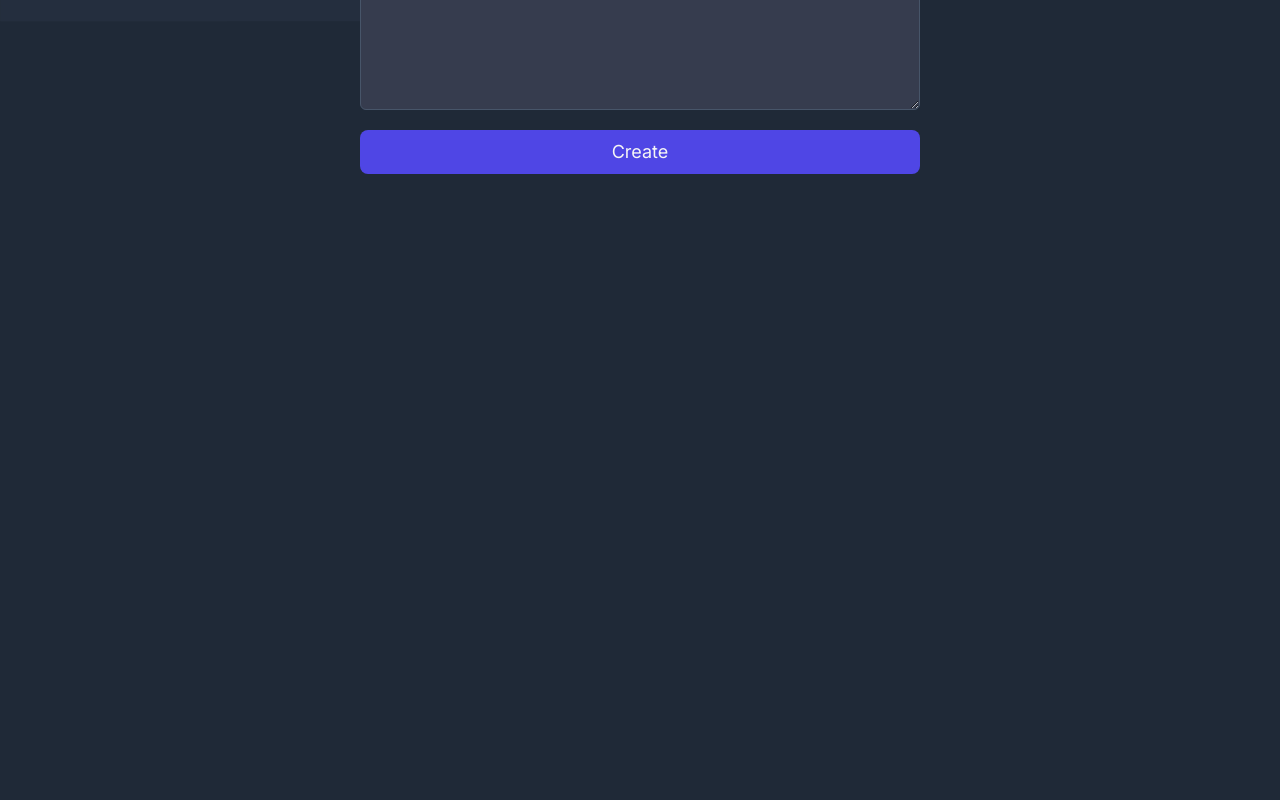
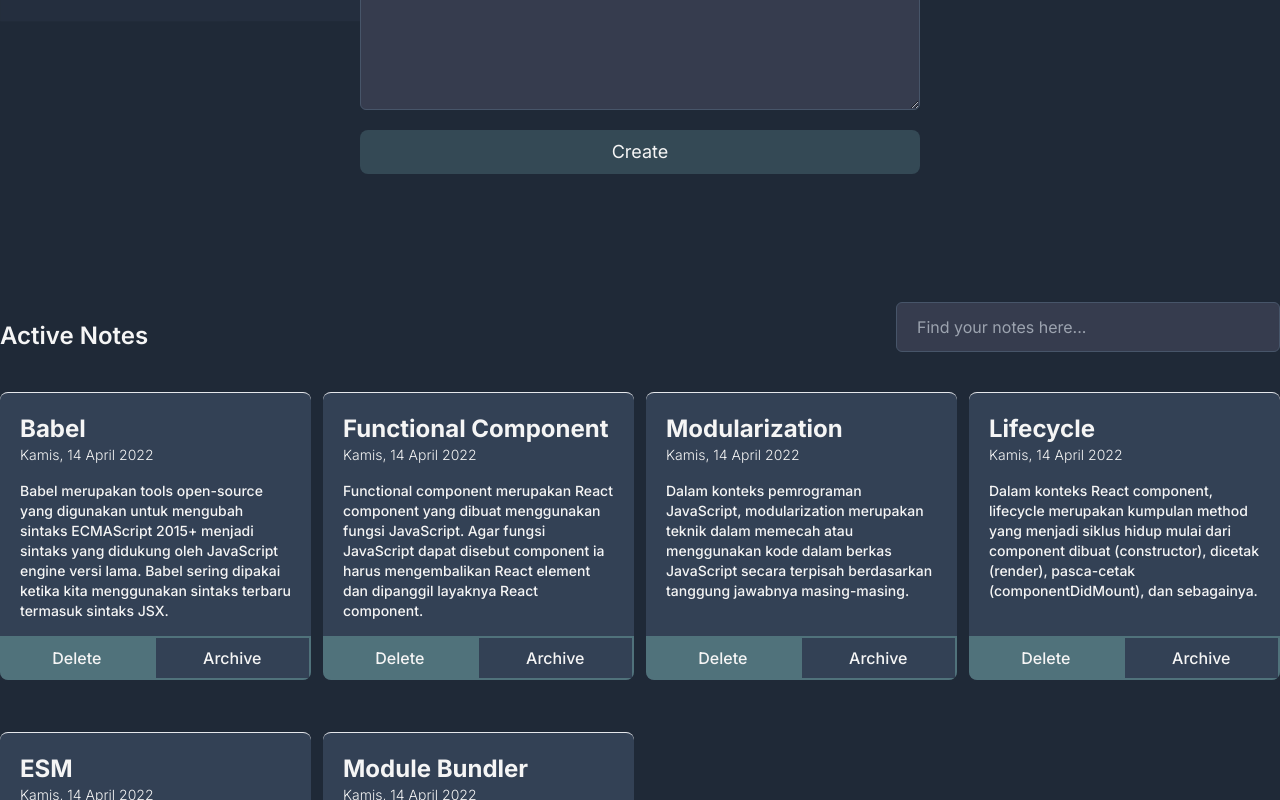
Before and after one commit to Eunlip/HeNotes, a React (Vite) app: page / in a window 1280 px wide. Shown: the part 1100-1900 px from the top of the page. Before the commit the page ends 1600 px from the top, so only its background shows below. Built offline with nearby package versions, Linux system fonts and the light colour scheme.

Commit message:
mainSection in desktop is done

```diff
--- a/src/App.jsx
+++ b/src/App.jsx
@@ -1,14 +1,96 @@
-// import Footer from './layout/Footer';
+import { Component } from 'react';
 import Header from './layout/Header';
 import MainSection from './layout/MainSection';
+import { getInitialData } from './utils';
+// import Footer from './layout/Footer';
 
-function App() {
-	return (
-		<div className='container w-screen h-screen mx-auto 2xl:px-14 font-Inter'>
-			<Header />
-			<MainSection />
-		</div>
-	);
+class App extends Component {
+	constructor(props) {
+		super(props);
+
+		this.state = {
+			notes: getInitialData(),
+			searchKeywords: '',
+			archivedNotes: [],
+		};
+
+		this.onDeleteHandler = this.onDeleteHandler.bind(this);
+		this.onArchiveHandler = this.onArchiveHandler.bind(this);
+		this.onAddNote = this.onAddNote.bind(this);
+		this.onSearchHandler = this.onSearchHandler.bind(this);
+		this.filteredNotes = this.filteredNotes.bind(this);
+	}
+
+	onDeleteHandler(id) {
+		const notes = this.state.notes.filter((note) => note.id !== id);
+		const archivedNotes = this.state.archivedNotes.filter((note) => note.id !== id);
+
+		this.setState({ notes, archivedNotes });
+	}
+
+	onArchiveHandler(id) {
+		const moveToArchive = this.state.notes.find((note) => note.id === id);
+		const undoArchive = this.state.archivedNotes.find((note) => note.id === id);
+
+		if (moveToArchive) {
+			this.setState((prevState) => ({
+				notes: this.state.notes.filter((note) => note.id !== id),
+				archivedNotes: [...prevState.archivedNotes, moveToArchive],
+			}));
+		} else if (undoArchive) {
+			this.setState((prevState) => ({
+				notes: [...prevState.notes, undoArchive],
+				archivedNotes: this.state.archivedNotes.filter((note) => note.id !== id),
+			}));
+		} else {
+			return;
+		}
+	}
+
+	onAddNote({ title, body, archived }) {
+		const newNote = {
+			id: +new Date(),
+			title,
+			body,
+			createdAt: new Date().toISOString(),
+			archived,
+		};
+
+		this.setState((prevState) => ({
+			notes: [...prevState.notes, newNote],
+		}));
+	}
+
+	onSearchHandler(value) {
+		this.setState({ searchKeywords: value });
+	}
+
+	filteredNotes(notes, searchKeywords) {
+		return notes.filter((note) => {
+			const title = note.title.toLowerCase();
+			const keywords = searchKeywords.toLowerCase();
+
+			return title.includes(keywords);
+		});
+	}
+
+	render() {
+		const { notes, archivedNotes, searchKeywords } = this.state;
+
+		return (
+			<div className='container w-screen h-screen mx-auto 2xl:px-14 font-Inter'>
+				<Header />
+				<MainSection
+					notes={this.filteredNotes(notes, searchKeywords)}
+					archivedNotes={this.filteredNotes(archivedNotes, searchKeywords)}
+					addNote={this.onAddNote}
+					onDelete={this.onDeleteHandler}
+					onArchive={this.onArchiveHandler}
+					onSearch={this.onSearchHandler}
+				/>
+			</div>
+		);
+	}
 }
 
 export default App;
--- a/src/components/ArchiveButton.jsx
+++ b/src/components/ArchiveButton.jsx
@@ -2,9 +2,7 @@ export default function ArchiveButton({ id, children, onArchive }) {
 	return (
 		<button
 			onClick={() => onArchive(id)}
-			className={`rounded-lg py-2 ${
-				children === 'UnArchive' ? 'px-[21px]' : 'px-8'
-			} text-[#F5F5F5] bg-[#2563EB]`}
+			className={`font-medium py-2 px-10 right-0 w-screen text-neutral-100 bg-transparent border-[#50727B]  border-2`}
 		>
 			{children}
 		</button>
--- a/src/components/DeleteButton.jsx
+++ b/src/components/DeleteButton.jsx
@@ -1,6 +1,9 @@
 export default function DeleteButton({ id, onDelete }) {
 	return (
-		<button onClick={() => onDelete(id)} className='rounded-lg py-2 px-8 text-[#F5F5F5] bg-red-500'>
+		<button
+			onClick={() => onDelete(id)}
+			className='font-medium py-2 w-screen px-10 text-neutral-100 bg-[#50727B]'
+		>
 			Delete
 		</button>
 	);
--- a/src/components/NoteInput.jsx
+++ b/src/components/NoteInput.jsx
@@ -18,13 +18,12 @@ class NoteInput extends Component {
 	}
 
 	onTitleChange(e) {
-		let charLimit = MAX_LENGTH - e.target.value.length;
-
-		if (charLimit < 0) charLimit = 0;
+		const { value } = e.target;
+		const charLimit = MAX_LENGTH - value.length;
 
 		this.setState({
-			title: e.target.value.slice(0, MAX_LENGTH),
-			charLimit: charLimit,
+			title: value.slice(0, MAX_LENGTH),
+			charLimit: charLimit < 0 ? 0 : charLimit,
 		});
 	}
 
@@ -73,7 +72,7 @@ class NoteInput extends Component {
 							value={this.state.body}
 							onChange={this.onBodyChange}
 						></textarea>
-						<button className='block rounded-lg mt-5 py-2 px-6 sm:w-[35rem] w-[22rem] text-sm sm:text-lg bg-indigo-600 text-[#F5F5F5] hover:bg-indigo-500'>
+						<button className='block rounded-lg mt-5 py-2 px-6 sm:w-[35rem] w-[22rem] text-sm sm:text-lg bg-[#344955] text-[#F5F5F5] hover:bg-[#3a515e]'>
 							Create
 						</button>
 					</div>
@@ -83,3 +82,5 @@ class NoteInput extends Component {
 	}
 }
 export default NoteInput;
+
+// 344955
--- a/src/components/NoteItem.jsx
+++ b/src/components/NoteItem.jsx
@@ -3,21 +3,19 @@ import ArchiveButton from './ArchiveButton';
 import { showFormattedDate } from '../utils';
 
 export default function NoteItem({ id, title, body, createdAt, onDelete, onArchive, isArchive }) {
-	const formattedDate = showFormattedDate(createdAt)
+	const formattedDate = showFormattedDate(createdAt);
 	return (
-		<div className='p-5 text-white rounded-lg border-t border-[#E5E7EB] w-[300px] bg-[#4E5762]'>
-			<div className='flex flex-col'>
+		<div className='relative p-5 pb-10 text-neutral-100 rounded-lg border-t border-[#E5E7EB] min-h-[18rem] max-h-[55rem] bg-[#334155] my-5 overflow-auto'>
+			<div className='flex flex-col position-relative'>
 				<h2 className='text-2xl font-bold'>{title}</h2>
 				<p className='text-sm font-light'>{formattedDate}</p>
-				<p className='my-4 text-[16px] font-medium'>
-					{body}
-				</p>
-				<div className='flex gap-4'>
-					<DeleteButton id={id} onDelete={onDelete}/>
-					<ArchiveButton id={id} onArchive={onArchive}>
-						{!isArchive ? 'Archive' : 'UnArchive'}
-					</ArchiveButton>
-				</div>
+				<div className='my-4 text-sm font-medium'>{body}</div>
+			</div>
+			<div className='absolute bottom-0 left-0 right-0 flex'>
+				<DeleteButton id={id} onDelete={onDelete} />
+				<ArchiveButton id={id} onArchive={onArchive}>
+					{!isArchive ? 'Archive' : 'UnArchive'}
+				</ArchiveButton>
 			</div>
 		</div>
 	);
--- /dev/null
+++ b/src/components/NoteList.jsx
@@ -0,0 +1,24 @@
+import NoteItem from './NoteItem';
+
+export default function NoteList({ notes, onDelete, onArchive, isArchive }) {
+	return (
+		<>
+			{notes.length ? (
+				<div className='grid items-baseline grid-cols-4 gap-3 mt-5'>
+					{notes.map((note) => (
+						<NoteItem
+							key={note.id}
+							id={note.id}
+							onDelete={onDelete}
+							onArchive={onArchive}
+							isArchive={isArchive}
+							{...note}
+						/>
+					))}
+				</div>
+			) : (
+				<p className='my-10 text-neutral-100'>No notes found</p>
+			)}
+		</>
+	);
+}
--- /dev/null
+++ b/src/components/SearchField.jsx
@@ -0,0 +1,34 @@
+import { Component } from 'react';
+
+class SearchField extends Component {
+	constructor(props) {
+		super(props);
+
+		this.state = {
+			keywords: '',
+		};
+
+		this.onSearchHandler = this.onSearchHandler.bind(this);
+	}
+
+	onSearchHandler(value) {
+		this.setState({ keywords: value });
+		this.props.onSearch(value);
+	}
+
+	render() {
+		return (
+			<div>
+				<input
+					className='px-5 py-3 sm:w-96 w-[22rem] rounded-md bg-[#363C4E] text-gray-200 focus:outline-none placeholder:text-gray-400 border border-slate-600'
+					type='text'
+					placeholder='Find your notes here...'
+					value={this.state.keywords}
+					onChange={(e) => this.onSearchHandler(e.target.value)}
+				/>
+			</div>
+		);
+	}
+}
+
+export default SearchField;
--- a/src/layout/Header.jsx
+++ b/src/layout/Header.jsx
@@ -1,6 +1,6 @@
 import { Link } from 'react-scroll';
 import logo from '../assets/images/logo.png';
-import heroImage from '../assets/images/image-6.png';
+import heroImage from '../assets/images/Illustration-hero.png';
 import rectangle from '../assets/images/rectangle-10.png';
 
 export default function Header() {
@@ -9,22 +9,20 @@ export default function Header() {
 			<img className='relative z-20 md:mx-0' src={logo} alt='brand logo' />
 			<div className='flex flex-col items-center justify-center md:flex-row md:justify-between'>
 				<div className='relative z-20 flex flex-col items-center gap-3 mt-10 md:items-start'>
-					<h1 className='text-center md:text-start text-4xl sm:text-5xl tracking-wide leading-snug sm:leading-normal font-semibold text-[#f5f5f5]'>
+					<h1 className='text-4xl font-semibold leading-snug tracking-wide text-center md:text-start sm:text-5xl sm:leading-normal text-neutral-100'>
 						Keep Your Ideas <br /> with HeNotes
 					</h1>
 					<p className='md:text-xl text-sm font-medium text-[#9ca3af]'>
 						Simplifying Note-Taking for You
 					</p>
-					<div className='mt-10'>
 					<Link
 						to='notesInput'
 						smooth={true}
 						duration={500}
-							className='cursor-pointer rounded-lg py-2 px-6 text-sm sm:text-lg bg-[#FFA000] text-[#F5F5F5] hover:bg-[#f1ae3a]'
+						className='mt-10 font-medium cursor-pointer rounded-lg py-2 px-6 text-sm sm:text-lg bg-[#608B8F] text-[#F5F5F5] hover:bg-[#68969a]'
 					>
 						Try Now !
 					</Link>
-					</div>
 				</div>
 				<img
 					className='relative right-0 z-10 mt-10 w-96 md:w-80 lg:w-auto'
@@ -38,3 +36,5 @@ export default function Header() {
 		</header>
 	);
 }
+
+// 608B8F
--- a/src/layout/MainSection.jsx
+++ b/src/layout/MainSection.jsx
@@ -1,16 +1,31 @@
 import NoteInput from '../components/NoteInput';
 import rectangleMain from '../assets/images/rectangle-main.png';
+import SearchField from '../components/SearchField';
+import NoteList from '../components/NoteList';
 
-export default function MainSection() {
+export default function MainSection({ notes, addNote, onDelete, onArchive, archivedNotes, isArchive ,onSearch }) {
 	return (
 		<main id='notesInput' className='container h-screen py-10 md:py-60 xl:py-1'>
 			<img className='absolute left-0 z-0' src={rectangleMain} alt='' />
-			<div className='relative z-10'>
-				<h2 className='z-20 mt-10 text-2xl font-bold text-center text-white sm:text-4xl'>
+			<section className='relative z-10 '>
+				<h2 className='z-20 mt-10 text-2xl font-bold text-center text-neutral-100 sm:text-4xl'>
 					Make your notes below
 				</h2>
-				<NoteInput />
-			</div>
+				<NoteInput addNote={addNote}/>
+			</section>
+			<section className='flex flex-col gap-10 my-32 '>
+				<div>
+					<div className='flex flex-col-reverse items-end justify-between sm:flex-row'>
+						<h3 className='text-2xl font-semibold text-neutral-100'>Active Notes</h3>
+						<SearchField onSearch={onSearch} />
+					</div>
+					<NoteList notes={notes} onDelete={onDelete} onArchive={onArchive} isArchive={isArchive}/>
+				</div>
+				<div>
+					<h3 className='text-2xl font-semibold text-neutral-100'>Archive Notes</h3>
+					<NoteList notes={archivedNotes} onDelete={onDelete} onArchive={onArchive} isArchive={!isArchive}/>
+				</div>
+			</section>
 		</main>
 	);
 }
--- a/tailwind.config.js
+++ b/tailwind.config.js
@@ -14,5 +14,20 @@ export default {
 			Inter: ['"Inter", sans-serif'],
 		},
 	},
-	plugins: [],
+	plugins: [
+		function({addBase}) {
+			addBase({
+				'::-webkit-scrollbar': {
+					backgroundColor: '#50727B'
+				},
+
+				'::-webkit-scrollbar-thumb': {
+          backgroundColor: '#d4d4d4',
+          '&:hover': {
+            backgroundColor: '#e5e5e5',
+          },
+        },
+			})
+		}
+	],
 };
```
Also changed, not shown: src/assets/images/Illustration-hero.png (added). Lines whose indentation alone changed are shown as unchanged.
